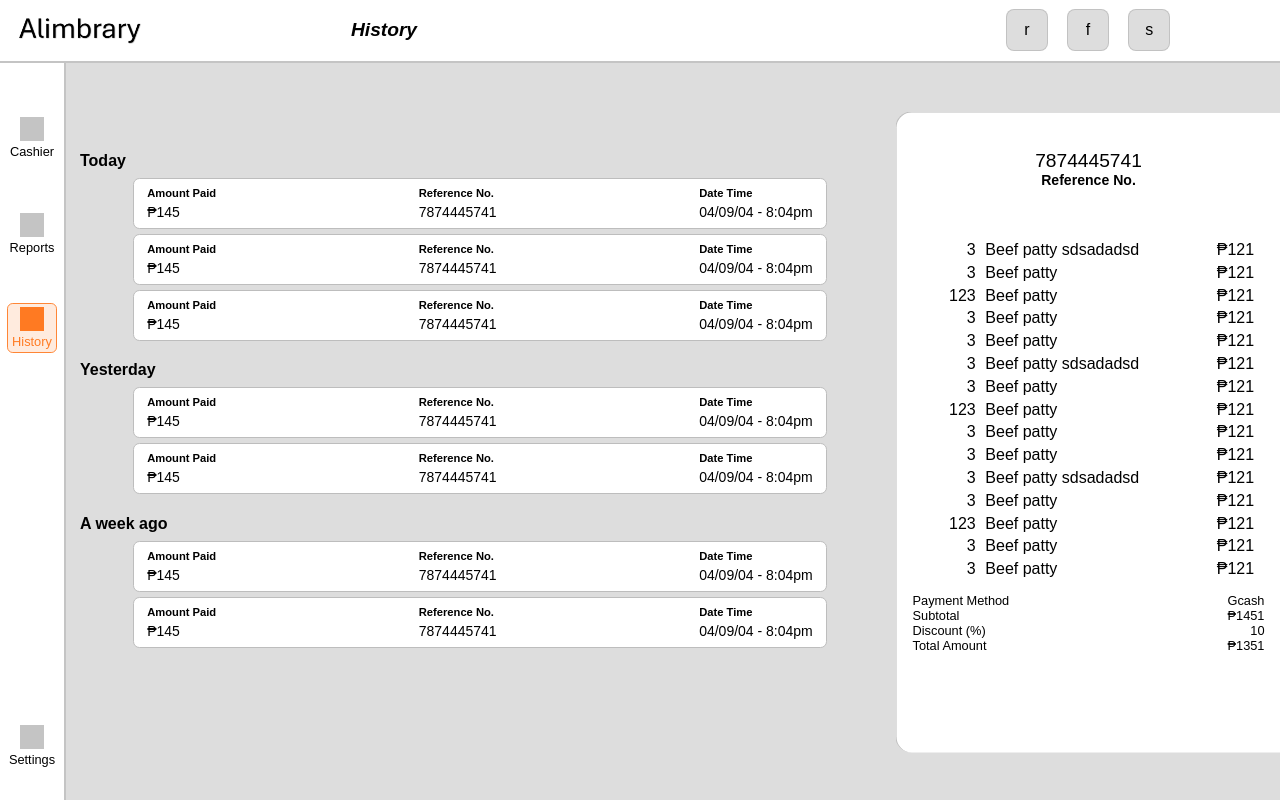
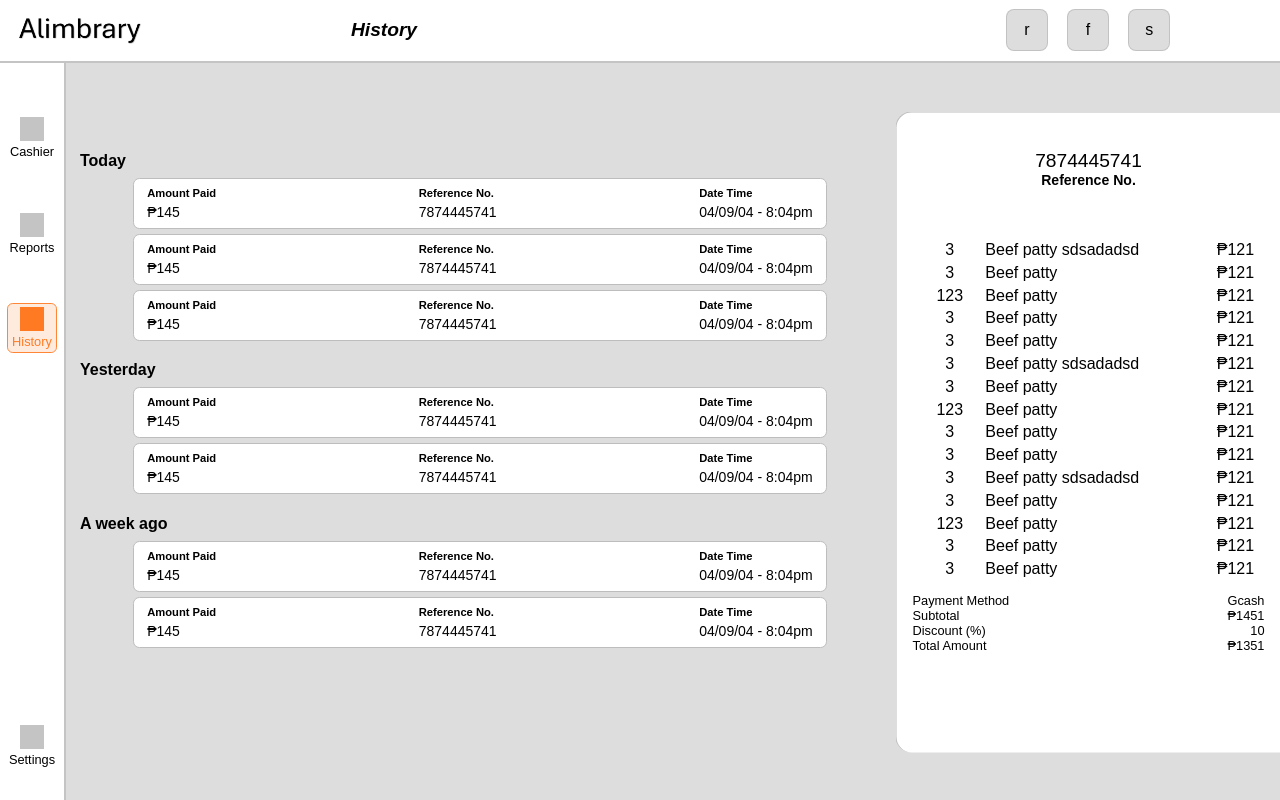
Before and after one commit to hikusama/chef-Jose-POS, a PHP site: page /pannel/history.html in a window 1280 px wide. Run offline with PHP 8.4, Linux system fonts and the light colour scheme.

Commit message:
History 100% UI

```diff
--- a/styling/history.css
+++ b/styling/history.css
@@ -116,7 +116,7 @@
 }
 .history_ordered p:nth-child(1){
 
-    justify-content: end;
+    justify-content: center;
 
 }
 
```
